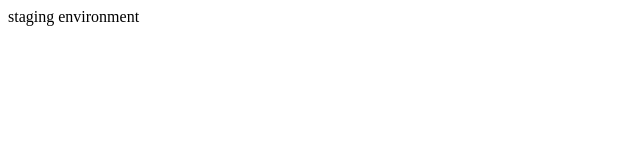
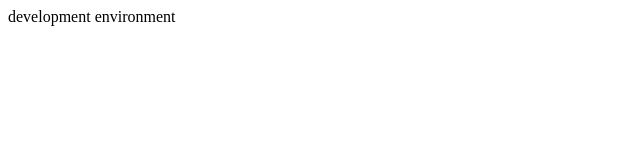
Before and after one commit to gaurij-cuelogic/repository1, a plain HTML site: page index.html in a window 1280 px wide. Shown: the full height of the page, 0-640 px from the left. Drawn offline with Linux system fonts and the light colour scheme.

Commit message:
index.html added in development

```diff
--- a/index.html
+++ b/index.html
@@ -1,6 +1,6 @@
 <html>
 <head> </head>
 <body>
-<p> staging environment </p>
+<p> development environment </p>
 </body>
 </html>
```
